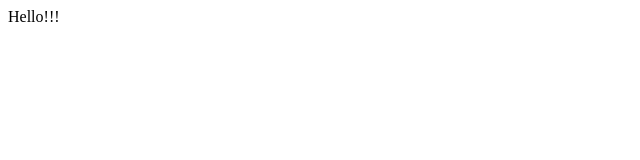
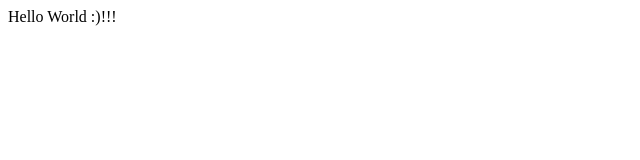
Before and after one commit to k-ivan/test, a plain HTML site: page index.html in a window 1280 px wide. Shown: the full height of the page, 0-640 px from the left. Drawn offline with Linux system fonts and the light colour scheme.

Commit message:
Deploying to gh-pages from  @ ed52ce2a1719cd1cda2a36eb30f12fcb9597c11c 🚀

```diff
--- a/index.html
+++ b/index.html
@@ -6,6 +6,6 @@
   <title>Document</title>
 </head>
 <body>
-  Hello!!!
+  Hello World :)!!!
 </body>
 </html>
```
